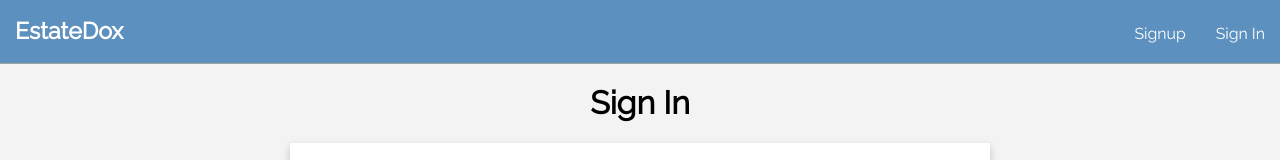
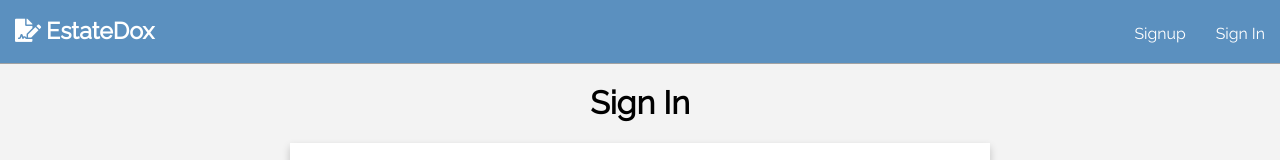
Before and after one commit to jbvance/thinkful-react-capstone-client, a React (Create React App) app: page /signin in a window 1280 px wide. Shown: the top 160 px of the page. Built offline with nearby package versions, Linux system fonts and the light colour scheme; no server answers.

Commit message:
Update navbar and styling for effectiveNow

```diff
--- a/src/components/dpoa/effective-now.js
+++ b/src/components/dpoa/effective-now.js
@@ -10,7 +10,7 @@ export const EffectiveNow = props => {
         <div className="card-heading">
           <h3>Step 3: When should this document become effective?</h3>
           <p>
-            If you select 'Effective only upon my disability', your agent(s) will
+            If you select "Effective only upon my disability", your agent(s) will
             not be able to act on your behalf until your doctor has determined that you are
             unable to manage your own affairs.
           </p>
--- a/src/components/navbar/navbar.js
+++ b/src/components/navbar/navbar.js
@@ -17,7 +17,7 @@ const renderNavLinks = props => {
 
 export const NavBar = props => (
     <header className="header">
-		<h2 className="logo">{<Link to="/">EstateDox</Link>}</h2>
+		<h2 className="logo">{<Link to="/"><span><i className="fas fa-file-signature app-icon"></i></span>EstateDox</Link>}</h2>
       {renderNavLinks(props)}
 	</header>
 )
--- a/src/index.css
+++ b/src/index.css
@@ -71,7 +71,9 @@ label {
  max-width: 150px;
 }
 
-
+.app-icon {
+  margin-right: 5px;
+}
 
 .btn {
   padding: 12px 20px;
```
